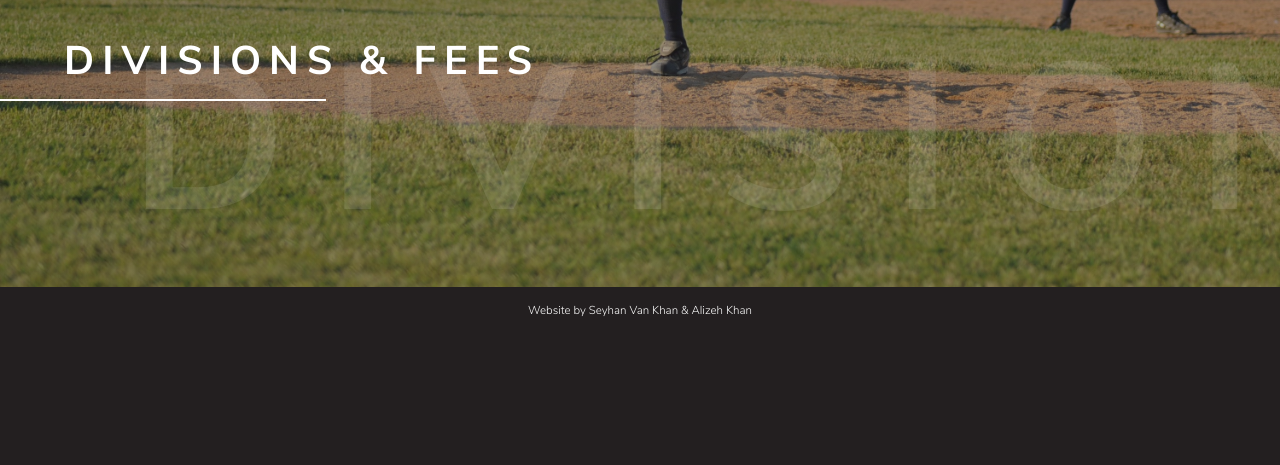
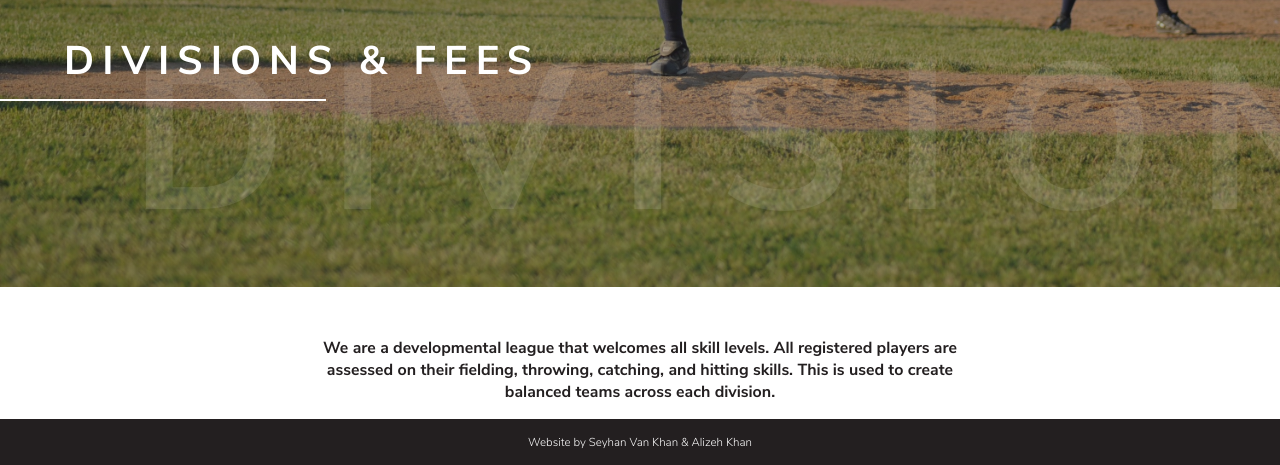
Before and after one commit to seyhankhan/dubailittleleague.netlify.app, a Flask app: page /divisions-fees in a window 1280 px wide. Shown: the part 513-978 px from the top of the page. Before the commit the page ends 829 px from the top, so only its background shows below. Run offline with Flask 2, Linux system fonts and the light colour scheme.

Commit message:
content d+f

```diff
--- a/static/css/divisions-fees.css
+++ b/static/css/divisions-fees.css
@@ -55,3 +55,16 @@
   letter-spacing: 0.1em;
   float: right;
 }
+
+.main-info {
+  width: 50%;
+  display: block;
+  margin-left: auto;
+  margin-right: auto;
+  margin-top: 50px;
+}
+
+.main-info p {
+  font-weight: bold;
+  text-align: center;
+}
--- a/templates/divisions-fees.html
+++ b/templates/divisions-fees.html
@@ -40,6 +40,9 @@
         <hr>
       </div>
     </div>
+    <div class="row main-info">
+      <p>We are a developmental league that welcomes all skill levels. All registered players are assessed on their fielding, throwing, catching, and hitting skills. This is used to create balanced teams across each division.</p>
+    </div>
     <div class="creators">
       <h6>Website by Seyhan Van Khan & Alizeh Khan</h6>
     </div>
```
